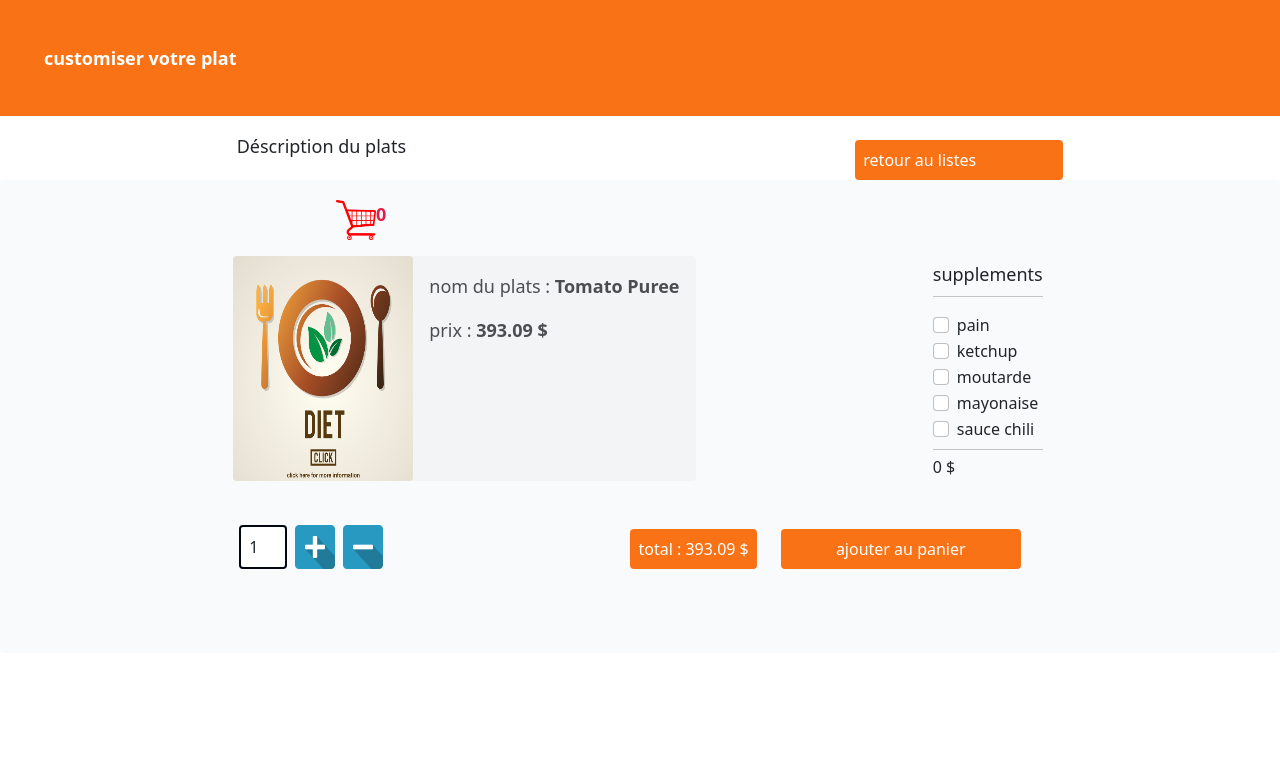
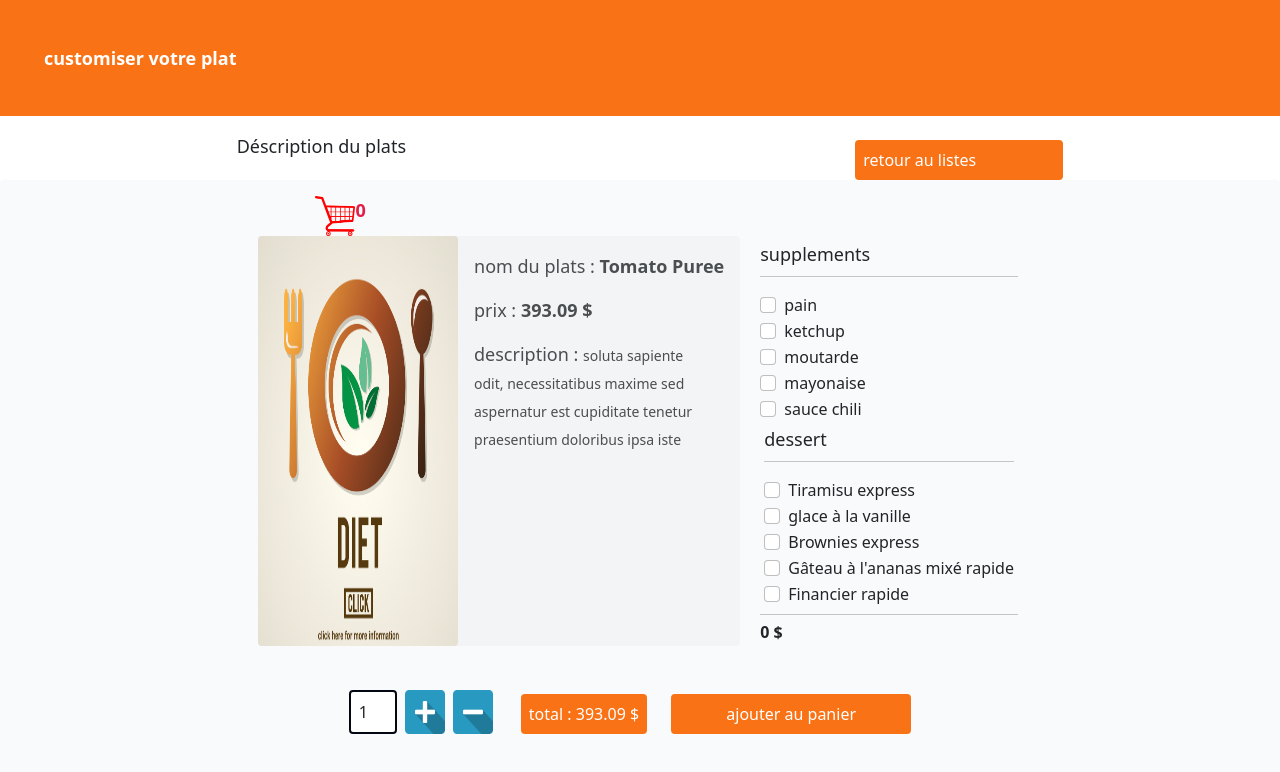
Before and after one commit to mourad-edine/Valeur, a Vue app: page /info/1 in a window 1280 px wide. Shown: the top 772 px of the page. Built offline with nearby package versions, Linux system fonts and the light colour scheme.

Commit message:
voilà une version plus claire

```diff
--- a/src/components/Information.vue
+++ b/src/components/Information.vue
@@ -19,20 +19,27 @@
     </div>
 
     <div class="bg-gray-50 rounded p-3">
-      <div class="flex ml-80 mb-3 mt-1 mr-2">
-        <img src="../images/panier.png" alt="" class="w-10 h-10">
-        <h1 class=" text-rose-600 text-lg font-bold">{{ command }}</h1>
+      <div class="flex justify-around">
+        <div class="flex">
+          <img src="../images/panier.png" alt="" class="w-10 h-10">
+          <h1 class=" text-rose-600 text-lg font-bold">{{ command }}</h1>
+        </div>
+        <div>
 
+        </div>
       </div>
-      <div class="md:flex justify-evenly">
+      <div class="md:flex justify-center">
         <div class="md:flex bg-gray-100 rounded mr-4">
-          <img src="../images/food.png" alt="" width="180" height="200" class="rounded overflow-hidden">
+          <img src="../images/food.png" alt="" width="200" class="rounded overflow-hidden">
           <div>
             <p class="text-semibold text-lg opacity-80 m-3">nom du plats : <span class="font-semibold">{{
               selectionner.nom_produit
             }}</span></p>
             <p class="text-semibold text-lg opacity-80 m-3">prix : <span class="font-semibold">{{ selectionner.prix
             }} $ </span></p>
+            <p class="text-semibold text-lg opacity-80 m-3 w-60">description : <span class="font-thin text-sm"> soluta
+                sapiente odit, necessitatibus maxime sed aspernatur est cupiditate tenetur praesentium doloribus ipsa
+                iste</span></p>
           </div>
         </div>
 
@@ -40,24 +47,38 @@
           <h1 class="text-lg">supplements</h1>
           <hr class="mt-2 mb-3">
 
-          <div class="form-check" v-for="(val,index) in sauces">
+          <div class="form-check" v-for="(val, index) in sauces" :key="index">
             <input class="form-check-input" type="checkbox" :value="val.prix" :id="index" v-model="comp">
 
             <label class="form-check-label" :for="index">
               {{ val.sauce_name }}
             </label>
           </div>
+          <div class="m-1 mr-3">
+            <h1 class="text-lg">dessert</h1>
+            <hr class="mt-2 mb-3">
 
+            <div class="form-check" v-for="(dess, i) in desserts" :key="i">
+              <input class="form-check-input" type="checkbox" :value="dess.prix" :id="'check-' + i" v-model="desserty">
+
+              <label class="form-check-label" :for="'check-' + i">
+                {{ dess.dessert_name }}
+              </label>
+            </div>
+          </div>
           <hr class="mt-2 mb-2">
-            <div>
-              <h1>{{ somme }} $</h1>
-            </div>
+          <div>
+            <h1 class="font-bold">{{ somme + sum }} $</h1>
+          </div>
         </div>
 
 
 
+
+
+
       </div>
-      <div class="flex justify-evenly mt-4">
+      <div class="flex justify-center mt-4">
         <div class="flex pb-16 pt-3 mr-6">
           <input type="text" class="p-2 rounded form-control m-1 border-2 border-gray-950 w-12" placeholder="1" min="1"
             max="40" v-model="nombre">
@@ -66,7 +87,8 @@
         </div>
 
         <div class="">
-          <label class="p-2 bg-orange-500 text-white rounded"> total : {{ ((selectionner.prix + somme) * nombre).toFixed(2) }}
+          <label class="p-2 bg-orange-500 text-white rounded"> total : {{ ((selectionner.prix + somme + sum) *
+            nombre).toFixed(2) }}
             $</label>
           <button type="button" class="m-4 p-2 bg-orange-500 text-white rounded w-60 " @click="calculer">ajouter au
             panier
@@ -91,12 +113,13 @@ const selectionner = computed(() => {
 </script>
 
 <script>
+import dessert from '../dessert.json'
 import sauce from '../sauce.json'
 import { defineComponent } from 'vue';
 export default defineComponent({
   name: 'information',
 
-  created(){
+  created() {
 
   },
   data() {
@@ -104,9 +127,12 @@ export default defineComponent({
       nombre: 1,
       price: 0,
       command: 0,
-      comp : [],
-      somme : 0,
-      sauces : sauce,
+      comp: [],
+      somme: 0,
+      sauces: sauce,
+      desserts: dessert,
+      desserty: [],
+      sum: 0
     }
   },
   methods: {
@@ -128,16 +154,21 @@ export default defineComponent({
     calculer() {
       this.command++
     },
-    naviguer(){
+    naviguer() {
       this.$router.push({ name: 'home' });
     },
 
   },
-  watch:{
-    comp : function(){
+  watch: {
+    comp: function () {
       var tab = []
       tab = this.comp.map((str) => parseInt(str))
-      this.somme = tab.reduce((accumuler,valeuractu) => accumuler + valeuractu, 0)
+      this.somme = tab.reduce((accumuler, valeuractu) => accumuler + valeuractu, 0)
+    },
+    desserty: function () {
+      var tableau = []
+      tableau = this.desserty.map((str) => parseInt(str))
+      this.sum = tableau.reduce((accumuler, valeuractu) => accumuler + valeuractu, 0)
     }
   }
 })
--- a/src/components/Model.vue
+++ b/src/components/Model.vue
@@ -16,8 +16,6 @@
             <hr>
 
             <div class="flex mt-3">
-                <img src="../images/panier.png" alt="" class="w-10 h-10">
-                <h1 class=" text-rose-600 text-lg font-bold">{{ command }}</h1>
             </div>
         </div>
         <div class="">
--- a/src/dessert.json
+++ b/src/dessert.json
@@ -1,28 +1,27 @@
 [
     {
         "id": 1,
-        "first_name": "Bread Country Roll",
-        "prix": 809.46
+        "dessert_name": "Tiramisu express",
+        "prix": 9.46
     },
     {
         "id": 2,
-        "first_name": "Veal - Ground",
-        "prix": 43.49
+        "dessert_name": "glace à la vanille",
+        "prix": 4.49
     },
     {
         "id": 3,
-        "first_name": "Cake Circle, Paprus",
+        "dessert_name": "Brownies express",
         "prix": 2.05
     },
     {
         "id": 4,
-        "first_name": "Flour - Fast / Rapid",
-        "prix": 882.08
+        "dessert_name": "Gâteau à l'ananas mixé rapide",
+        "prix": 8.08
     },
     {
         "id": 5,
-        "first_name": "Cheese - Gouda Smoked",
+        "dessert_name": "Financier rapide",
         "prix": 11.01
     }
-
 ]
```
